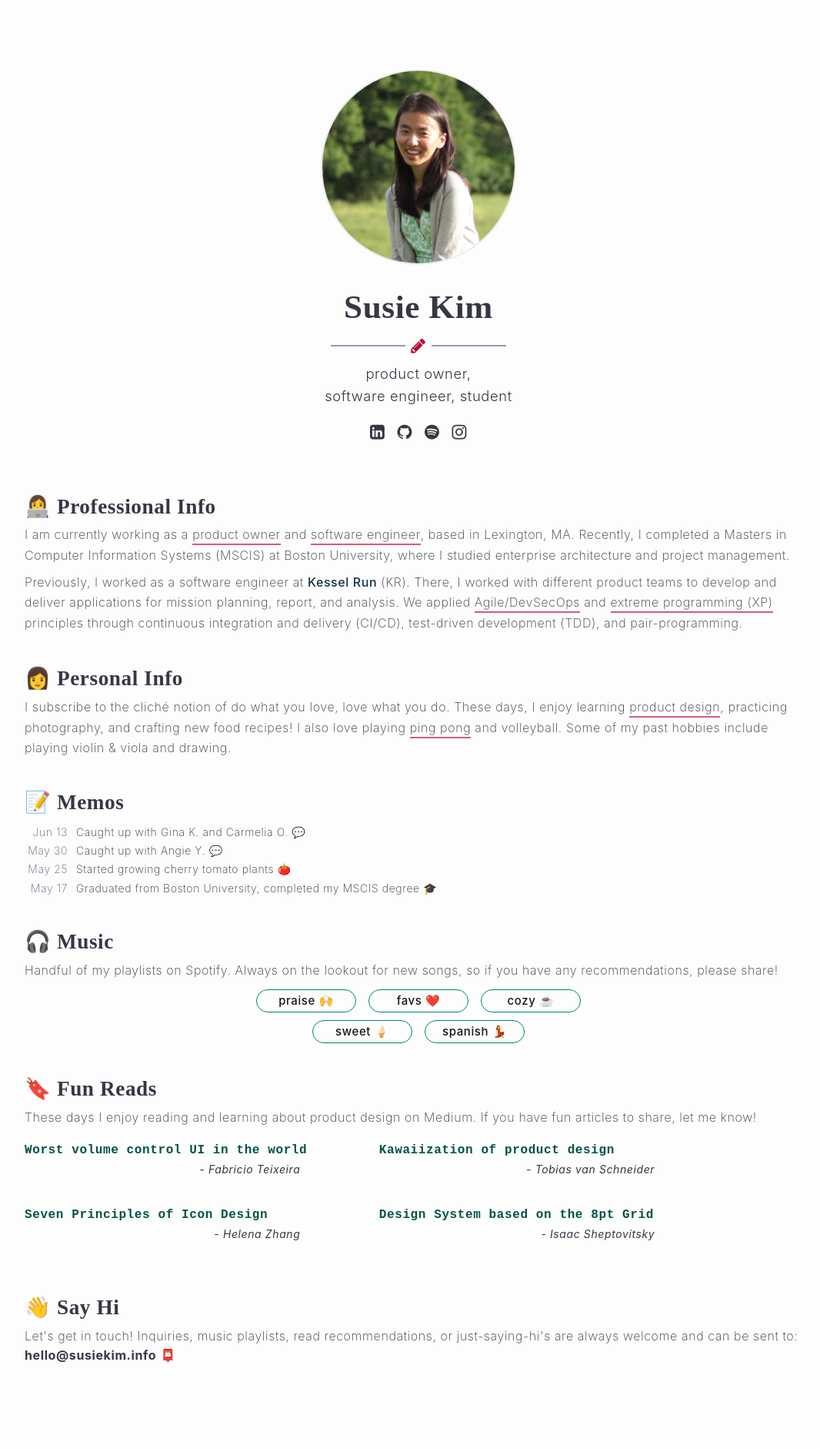
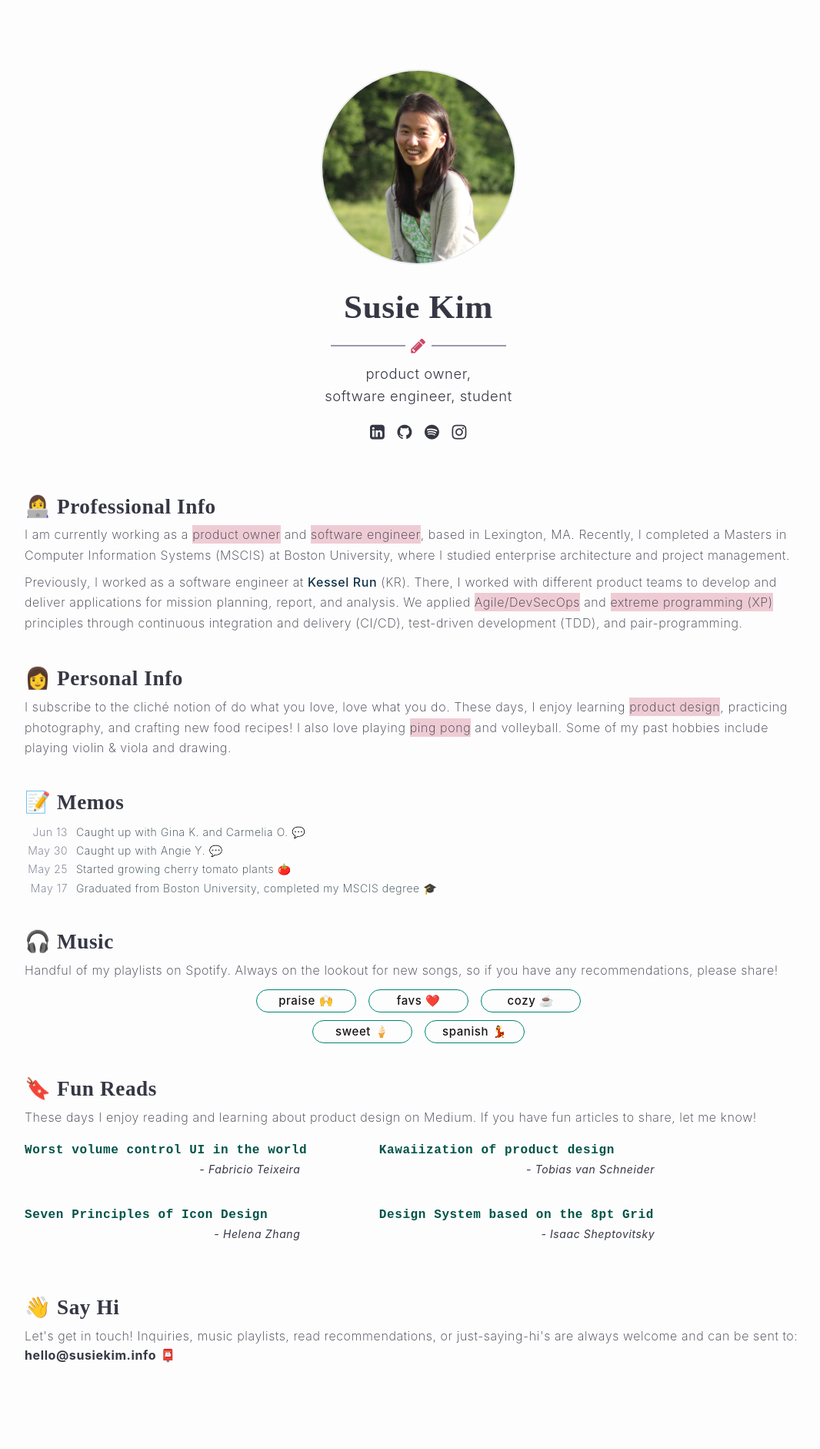
Before and after one commit to suzekim/suzekim.github.io, a Jekyll site: the page built from index.html, in a window 1280 px wide. Shown: the whole page at 77% size, without its empty margins (96-1162 px from the left). Built offline with Jekyll 4.4.1, drawn with Linux system fonts in a browser that asks for light colours; nearby versions of some CDN libraries.

Commit message:
replacing underline with highlight effect

```diff
--- a/_sass/minima/_base.scss
+++ b/_sass/minima/_base.scss
@@ -393,7 +393,7 @@ span {
     margin-left: 2px;
     margin-right: 2px;
     font-size: 22px;
-    color: $fruit-red;
+    color: $fruit-red-med;
   }
 }
 
@@ -413,12 +413,12 @@ u {
   position: relative;
   padding-bottom: 0px;
   margin-bottom: 0.8px;
-  background: linear-gradient(to right, $fruit-red-med, $fruit-red-med);
-  background-size: 0% 2px;
+  background: linear-gradient(to right, $fruit-red-highlight, $fruit-red-highlight);
+  background-size: 0% 24px;
   background-repeat: no-repeat;
-  background-position: left bottom;
+  background-position: middle middle;
   &.first {
-    animation: underline 1.5s ease-in-out 1s;
+    animation: underline 1.5s 1s;
     animation-fill-mode: forwards;
   }
   &.second {
@@ -440,7 +440,7 @@ u {
 }
 @keyframes underline {
   to {
-    background-size: 100% 2px;
+    background-size: 100% 24px;
   }
   100% {
     opacity: 1;
--- a/_sass/minima/skins/classic.scss
+++ b/_sass/minima/skins/classic.scss
@@ -27,7 +27,8 @@ $kr-blue:               #113147 !default;
 $kr-blue-light:         #29839B !default;
 
 $fruit-red:             #B80934 !default;
-$fruit-red-med:         rgba(184, 9, 52, 0.65)  !default;
+$fruit-red-med:   rgba(184, 9, 52, 0.75)  !default;
+$fruit-red-highlight:   rgba(184, 9, 52, 0.20)  !default;
 $fruit-red-dark:        darken($fruit-red, 5%) !default;;
 
 
```
